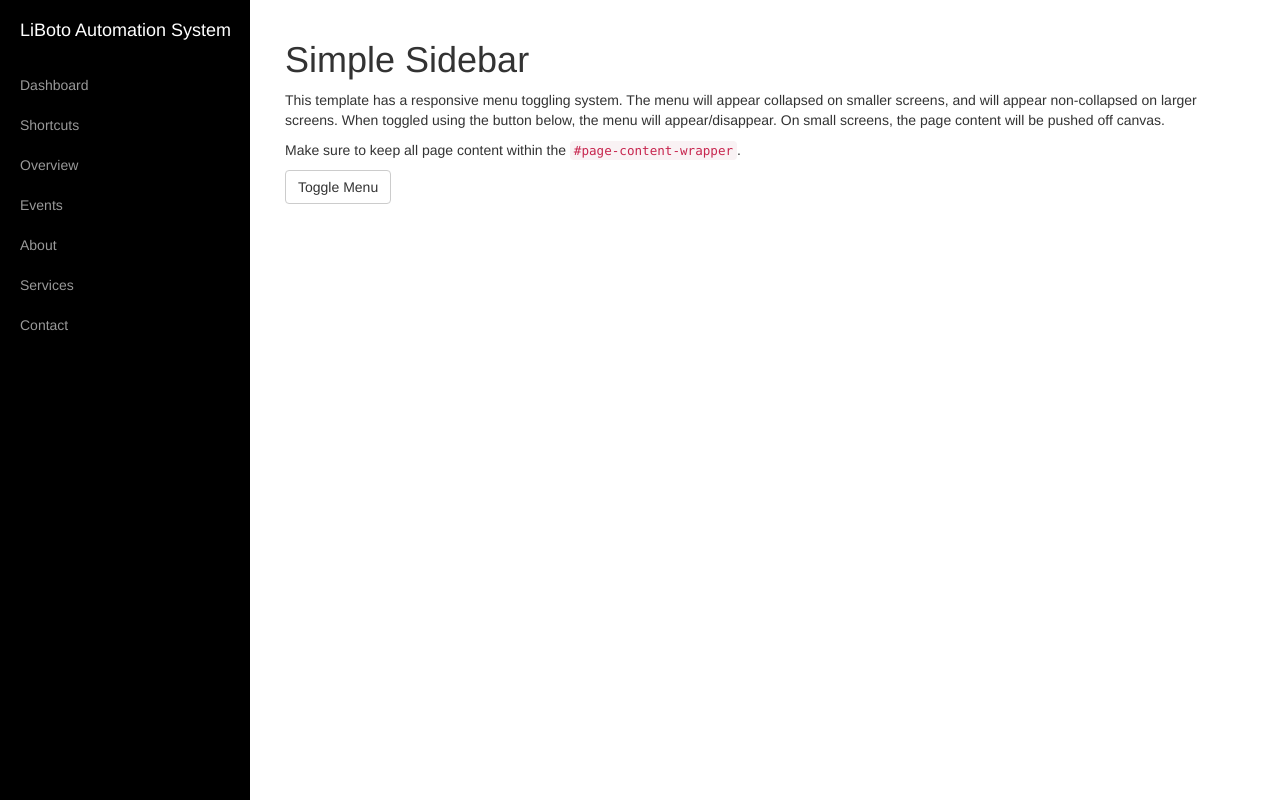
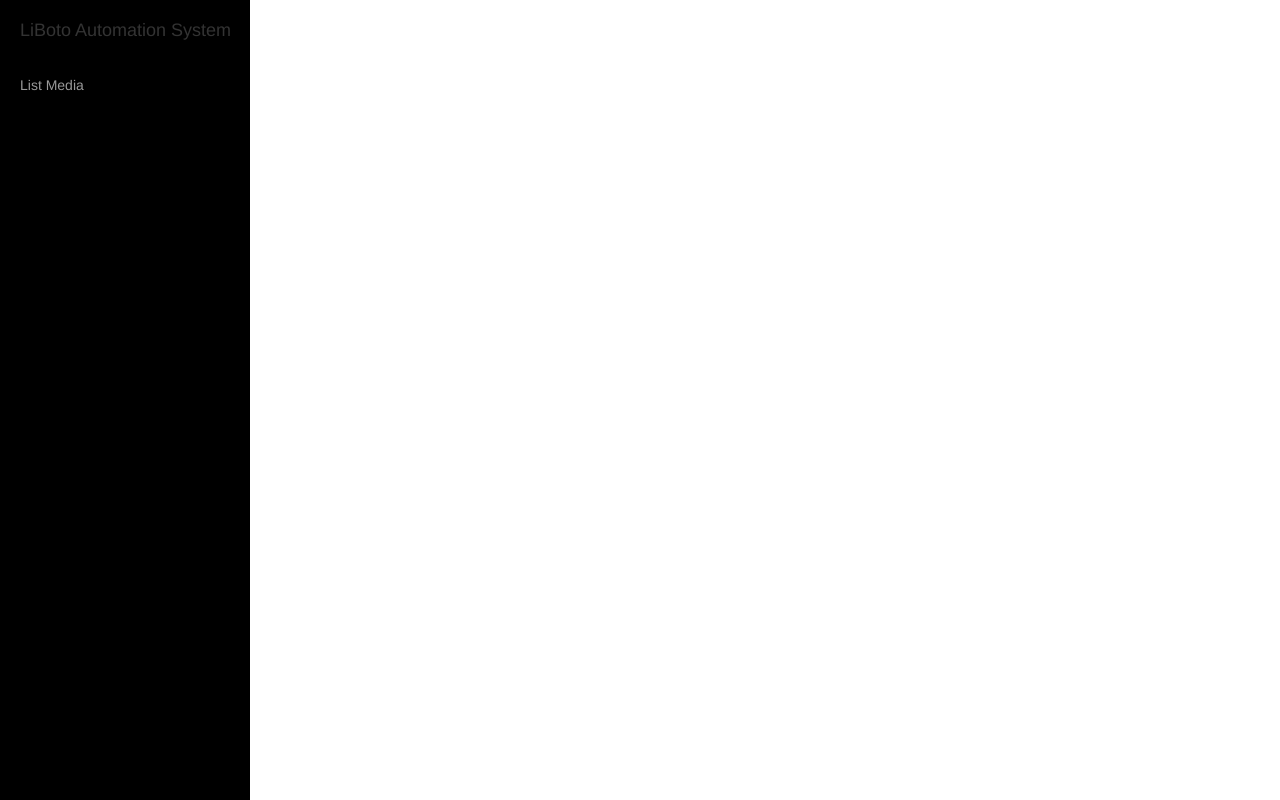
Before and after one commit to fsebile/liboto, a Django app: template templates/base.html in a window 1280 px wide. Run offline with Django 3.2, Linux system fonts and the light colour scheme; the template is opened without the code that fills it, so the values that code supplies are empty; some libraries are stand-ins or nearby versions.

Commit message:
Base.html and media_list.html files changed.

```diff
--- a/liboto/settings.py
+++ b/liboto/settings.py
@@ -36,6 +36,7 @@ INSTALLED_APPS = (
     'django.contrib.sessions',
     'django.contrib.messages',
     'django.contrib.staticfiles',
+    'django.contrib.humanize',
     'main',
 )
 
--- a/templates/base.html
+++ b/templates/base.html
@@ -1,3 +1,4 @@
+{% load static %}
 <!DOCTYPE html>
 <html lang="en">
 
@@ -12,10 +13,12 @@
     <title>Simple Sidebar - Start Bootstrap Template</title>
 
     <!-- Bootstrap Core CSS -->
-    <link href="css/bootstrap.min.css" rel="stylesheet">
+    <link href="{% static 'css/bootstrap.min.css' %}" rel="stylesheet">
 
     <!-- Custom CSS -->
-    <link href="css/simple-sidebar.css" rel="stylesheet">
+    <link href="{% static 'css/simple-sidebar.css' %}" rel="stylesheet">
+    {% block css %}
+    {% endblock %}
 
     <!-- HTML5 Shim and Respond.js IE8 support of HTML5 elements and media queries -->
     <!-- WARNING: Respond.js doesn't work if you view the page via file:// -->
@@ -34,30 +37,10 @@
         <div id="sidebar-wrapper">
             <ul class="sidebar-nav">
                 <li class="sidebar-brand">
-                    <a href="#">
                         LiBoto Automation System
-                    </a>
                 </li>
                 <li>
-                    <a href="#">Dashboard</a>
-                </li>
-                <li>
-                    <a href="#">Shortcuts</a>
-                </li>
-                <li>
-                    <a href="#">Overview</a>
-                </li>
-                <li>
-                    <a href="#">Events</a>
-                </li>
-                <li>
-                    <a href="#">About</a>
-                </li>
-                <li>
-                    <a href="#">Services</a>
-                </li>
-                <li>
-                    <a href="#">Contact</a>
+                    <a href="{% url "media_list_url" %}">List Media</a>
                 </li>
             </ul>
         </div>
@@ -68,10 +51,7 @@
             <div class="container-fluid">
                 <div class="row">
                     <div class="col-lg-12">
-                        <h1>Simple Sidebar</h1>
-                        <p>This template has a responsive menu toggling system. The menu will appear collapsed on smaller screens, and will appear non-collapsed on larger screens. When toggled using the button below, the menu will appear/disappear. On small screens, the page content will be pushed off canvas.</p>
-                        <p>Make sure to keep all page content within the <code>#page-content-wrapper</code>.</p>
-                        <a href="#menu-toggle" class="btn btn-default" id="menu-toggle">Toggle Menu</a>
+                        {% block content %}{% endblock %}
                     </div>
                 </div>
             </div>
@@ -82,18 +62,14 @@
     <!-- /#wrapper -->
 
     <!-- jQuery -->
-    <script src="js/jquery.js"></script>
+    <script src="{% static 'js/jquery.js' %}"></script>
 
     <!-- Bootstrap Core JavaScript -->
-    <script src="js/bootstrap.min.js"></script>
+    <script src="{% static 'js/bootstrap.min.js' %}"></script>
 
-    <!-- Menu Toggle Script -->
-    <script>
-    $("#menu-toggle").click(function(e) {
-        e.preventDefault();
-        $("#wrapper").toggleClass("toggled");
-    });
-    </script>
+    <!-- Custom Scripts -->
+    {% block script %}
+    {% endblock %}
 
 </body>
 
```
Also changed, not shown: templates/main/media_list.html (added, +23 -0 lines).
